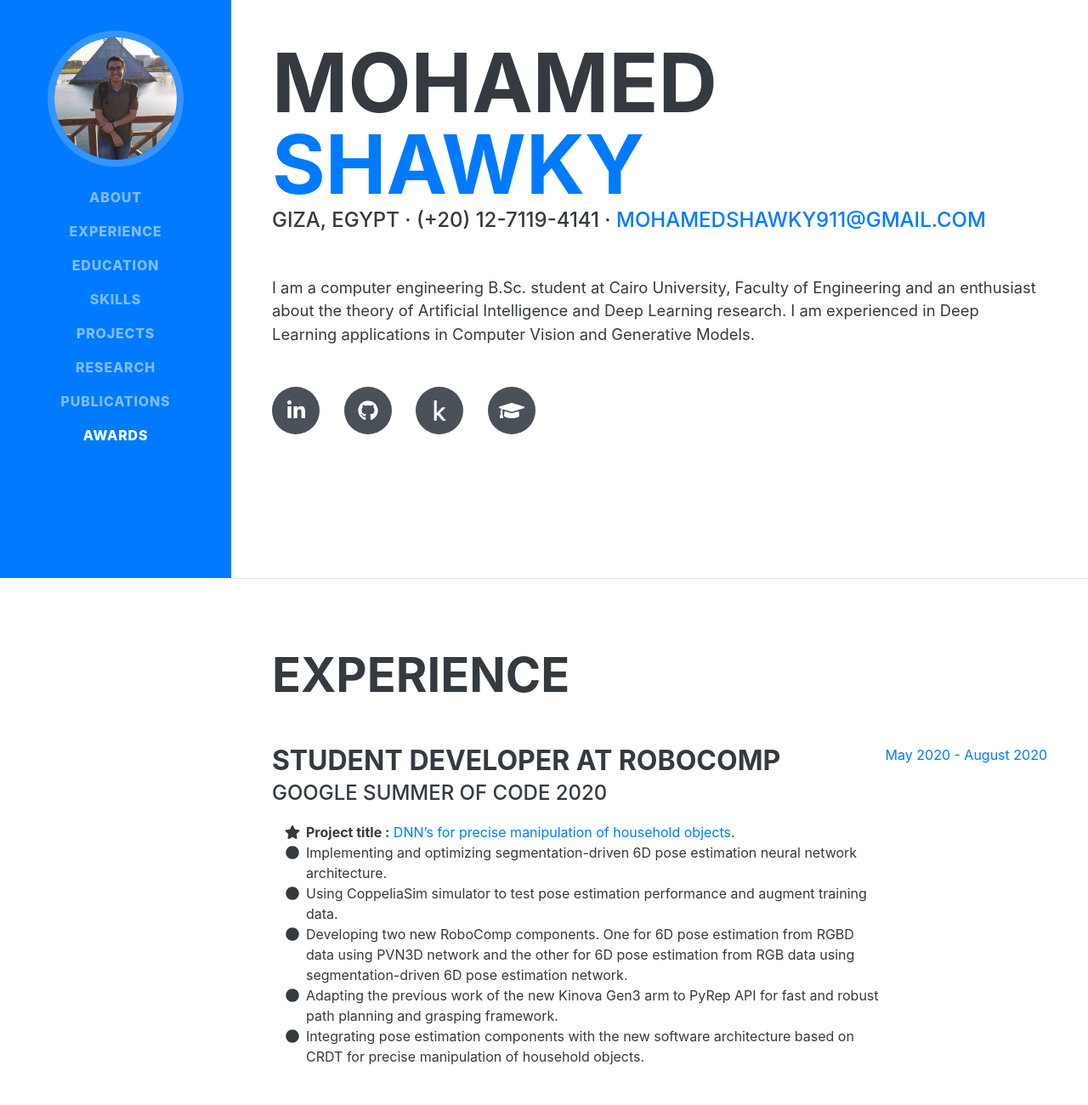
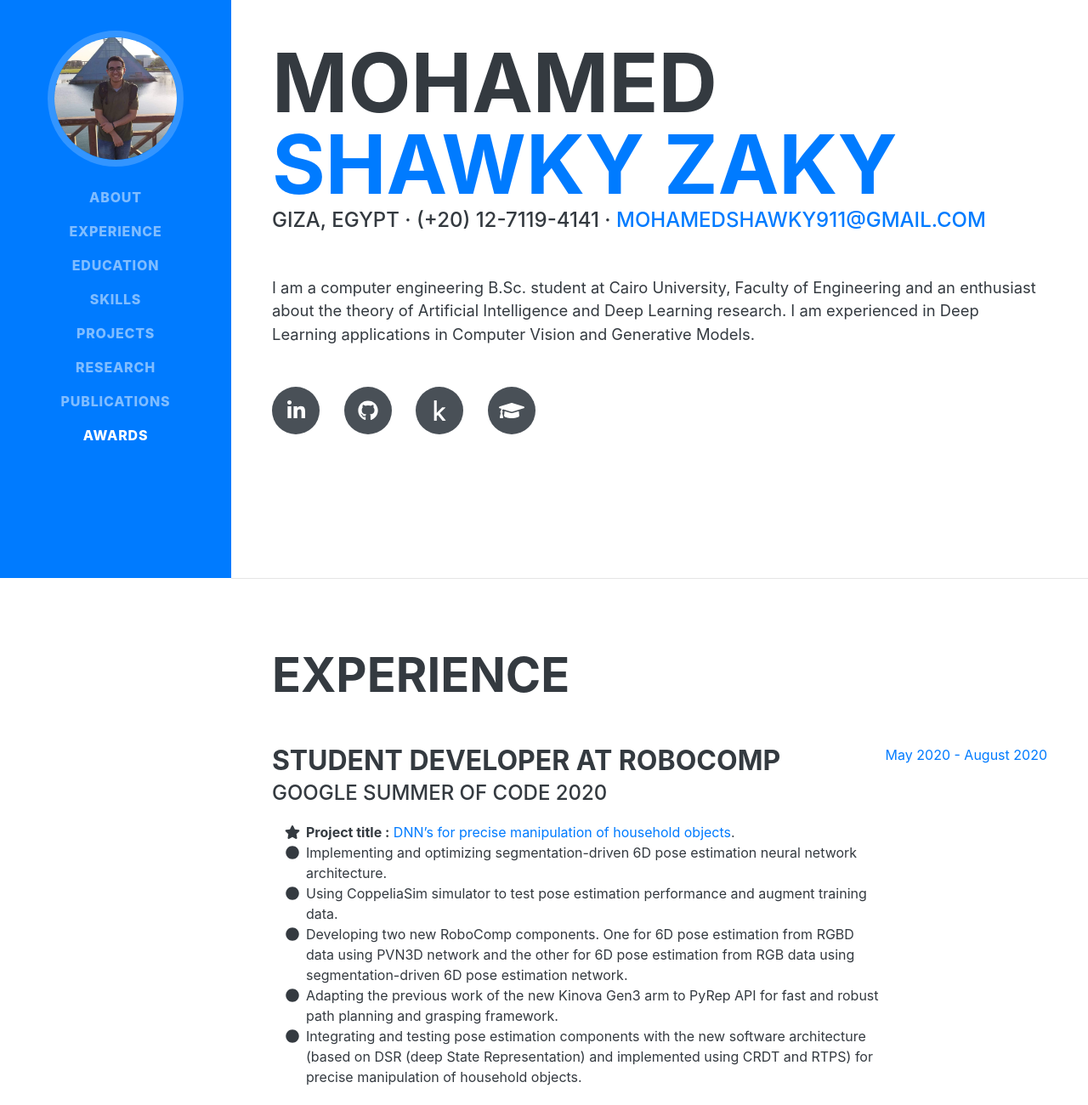
Before and after one commit to DarkGeekMS/DarkGeekMS.github.io, a plain HTML site: page index.html in a window 1280 px wide. Shown: the part 120-1420 px from the top of the page at 85% size. Drawn offline with nearby package versions, Linux system fonts and the light colour scheme; a web font is replaced by a local one.

Commit message:
update experience section and add full name

```diff
--- a/index.html
+++ b/index.html
@@ -43,7 +43,7 @@
                 <div class="resume-section-content">
                     <h1 class="mb-0">
                         Mohamed
-                        <span class="text-primary">Shawky</span>
+                        <span class="text-primary">Shawky Zaky</span>
                     </h1>
                     <div class="subheading mb-5">
                         Giza, Egypt · (+20) 12-7119-4141 ·
@@ -90,7 +90,7 @@
                                 </li>
                                 <li>
                                     <span class="fa-li"><i class="fa fa-circle"></i></span>
-                                    Integrating pose estimation components with the new software architecture based on CRDT for precise manipulation of household objects.
+                                    Integrating and testing pose estimation components with the new software architecture (based on DSR (deep State Representation) and implemented using CRDT and RTPS) for precise manipulation of household objects.
                                 </li>
                             </ul>
                         </div>
```
